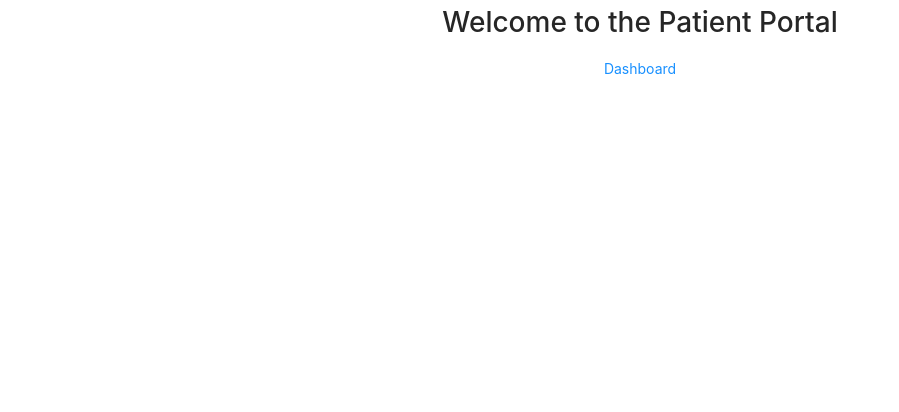
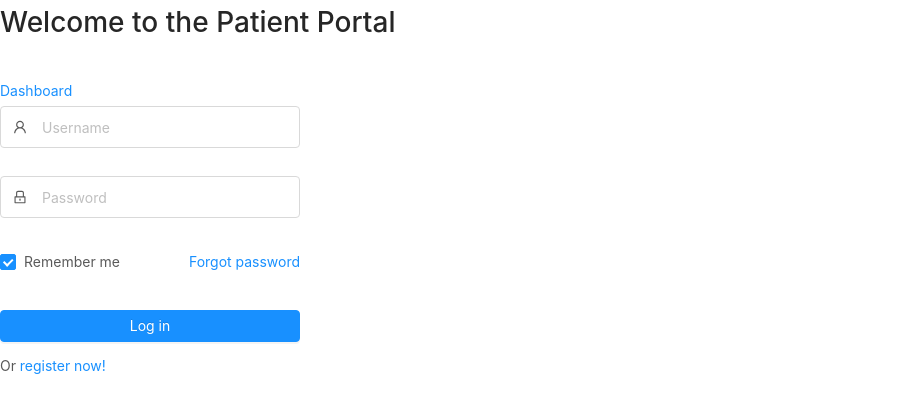
Before and after one commit to mattjaikaran/patient-portal-nextjs, a Next.js app: page / in a window 1280 px wide. Shown: the top 412 px of the page, without its empty margins (0-899 px from the left). Built offline with nearby package versions, Linux system fonts and the light colour scheme.

Commit message:
updated link on home page

```diff
--- a/pages/index.js
+++ b/pages/index.js
@@ -1,5 +1,6 @@
 import Head from 'next/head'
 import Link from 'next/link'
+import LoginForm from '../components/LoginForm'
 
 export default function Home() {
   return (
@@ -9,13 +10,18 @@ export default function Home() {
         <link rel="icon" href="/favicon.ico" />
       </Head>
 
-      <main style={{ textAlign: 'center' }}>
+      <main >
         <h1 className="title">
           Welcome to the Patient Portal
         </h1>
+        <br />
         <Link href="/dashboard">
           <a>Dashboard</a>
         </Link>
+
+        <div>
+          <LoginForm />
+        </div>
         </main>
     </div>
   )
```
